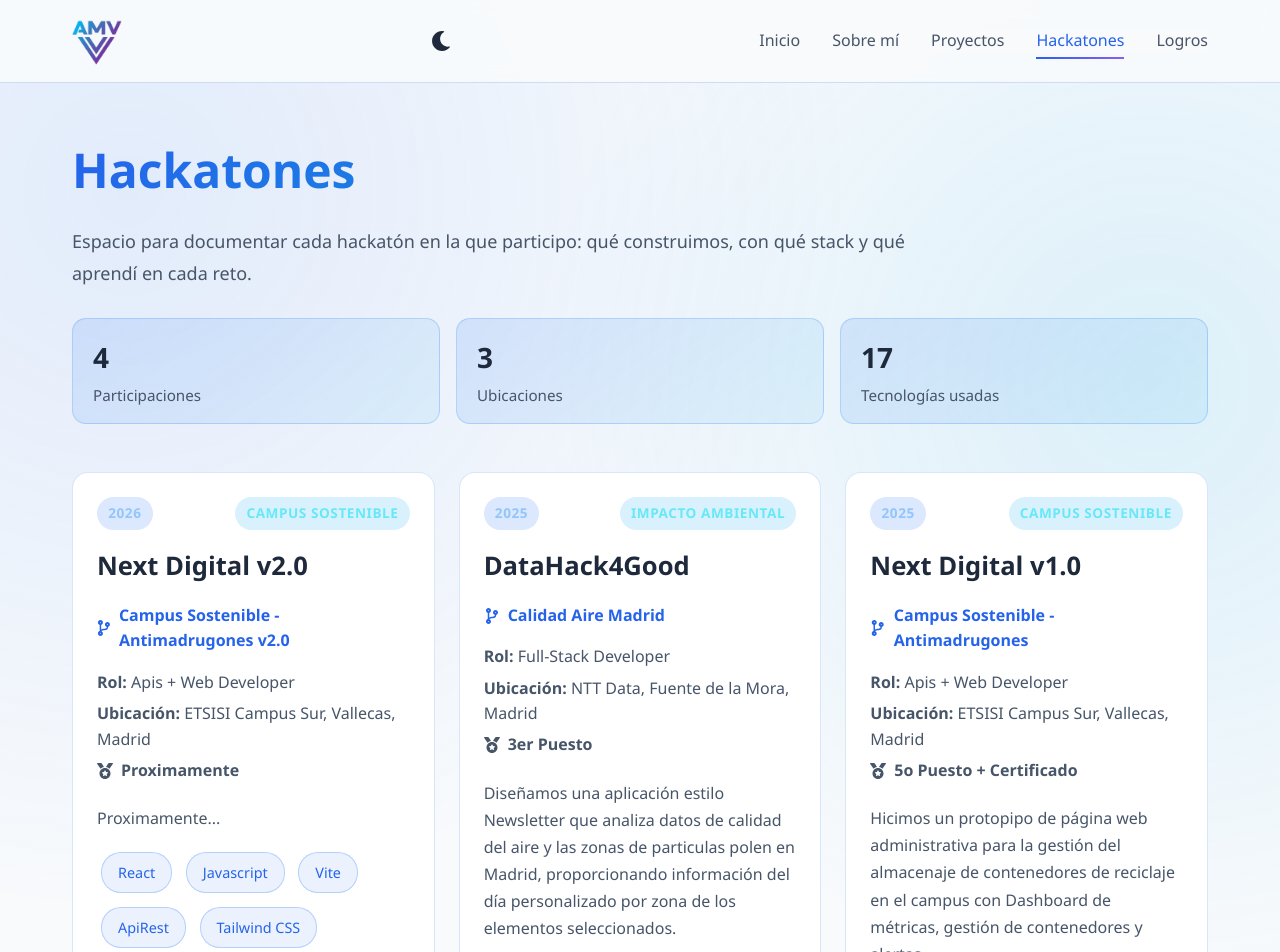
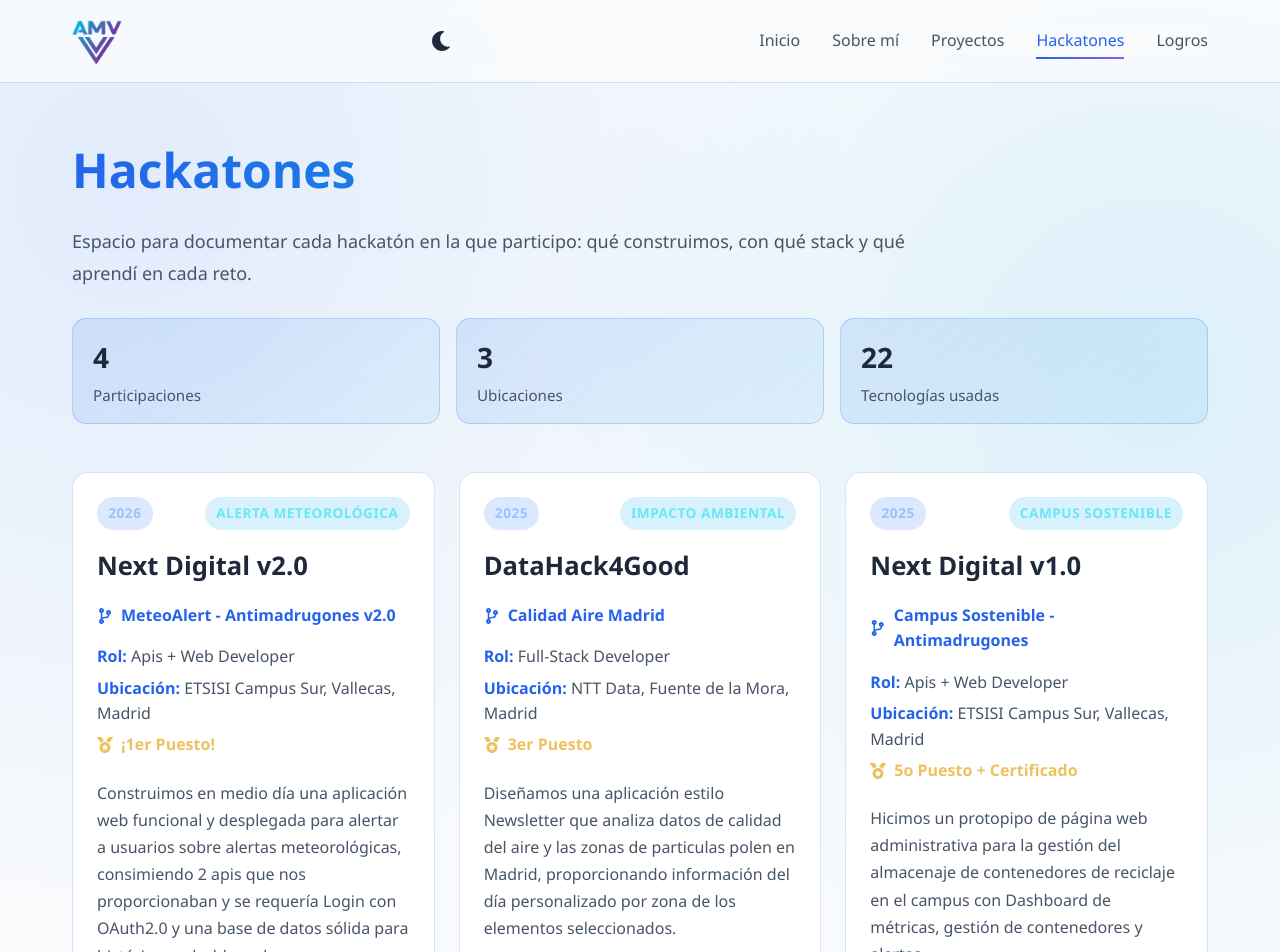
Before and after one commit to alonsomoros/alonsomoros.github.io, a React (Vite) app: page /hackathons in a window 1280 px wide. Shown: the top 952 px of the page. Built offline with nearby package versions, Linux system fonts and the light colour scheme; the HTML template or start-up script is replaced by a standard one.

Commit message:
Añadido logro  hackaton NextDigital

```diff
--- a/src/data/achievements.ts
+++ b/src/data/achievements.ts
@@ -1,4 +1,5 @@
 import heroBackground from '../assets/b1.jpg';
+import hackatonND from '../assets/hackaton_next_digital_2.jpg';
 import cs2017 from '../assets/CS_2017.png';
 import cs2018 from '../assets/CS_2018.png';
 import cs2022 from '../assets/CS_2022.png';
@@ -110,6 +111,17 @@ export const achievements: Achievement[] = [
     hoverImage: heroBackground
   },
   {
+    id: 'hackaton-next-digital-2026',
+    title: 'Hackathon Next Digital 2026',
+    organization: 'Next Digital',
+    location: 'Madrid, ETSISI Campus Sur',
+    year: 2026,
+    category: 'Personal',
+    milestone: '1er Puesto',
+    summary: 'Construimos en medio día una aplicación web funcional y desplegada para alertar a usuarios sobre alertas meteorológicas, consimiendo unas apis que nos proporcionaban y se requería Login con OAuth2.0 y una base de datos sólida para históricos y dashboards.',
+    hoverImage: hackatonND
+  },
+  {
     id: 'certificacion-trinity-b2-2017',
     title: 'Certificación Trinity B2 obtenida',
     organization: 'Trinity College London',
--- a/src/data/hackathons.ts
+++ b/src/data/hackathons.ts
@@ -58,12 +58,13 @@ export const hackathons: Hackathon[] = [
     name: 'Next Digital v2.0',
     year: 2026,
     role: 'Apis + Web Developer',
-    theme: 'Campus Sostenible',
+    theme: 'Alerta Meteorológica',
     location: 'ETSISI Campus Sur, Vallecas, Madrid',
-    projectName: 'Campus Sostenible - Antimadrugones v2.0',
-    stack: ['React', 'Javascript', 'Vite', 'ApiRest', 'Tailwind CSS'],
-    achievement: 'Proximamente',
-    summary: 'Proximamente...',
-    demoUrl: 'https://github.com/alonsomoros'
+    projectName: 'MeteoAlert - Antimadrugones v2.0',
+    stack: ['React', 'JS', 'Vite', 'ApiRest', 'PostgreSQL', 'OAuth2.0', 'Docker', 'Supabase', 'Vercel'],
+    achievement: '¡1er Puesto!',
+    summary: 'Construimos en medio día una aplicación web funcional y desplegada para alertar a usuarios sobre alertas meteorológicas, consimiendo 2 apis que nos proporcionaban y se requería Login con OAuth2.0 y una base de datos sólida para históricos y dashboards.',
+    repoUrl: 'https://github.com/juanlu-ms/hackaton-upm-2026',
+    demoUrl: 'https://hackaton-upm-2026.vercel.app'
   }
 ];
--- a/src/pages/Hackathons.tsx
+++ b/src/pages/Hackathons.tsx
@@ -45,9 +45,11 @@ export default function Hackathons() {
               </p>
 
               <div className="hackathon-details">
-                <p><strong>Rol:</strong> {hackathon.role}</p>
-                <p><strong>Ubicación:</strong> {hackathon.location}</p>
-                <p className="hackathon-achievement"><FaMedal /> {hackathon.achievement}</p>
+                <p><strong  style={{ color: 'var(--primary-color)' }}>Rol:</strong> {hackathon.role}</p>
+                <p><strong style={{ color: 'var(--primary-color)' }}>Ubicación:</strong> {hackathon.location}</p>
+                <p className="hackathon-achievement" style={{ color: '#ebb645da' }}>
+                  <FaMedal /> {hackathon.achievement}
+                </p>
               </div>
 
               <p className="hackathon-summary">{hackathon.summary}</p>
```
Also changed, not shown: src/assets/hackaton_next_digital_2.jpg (added).
